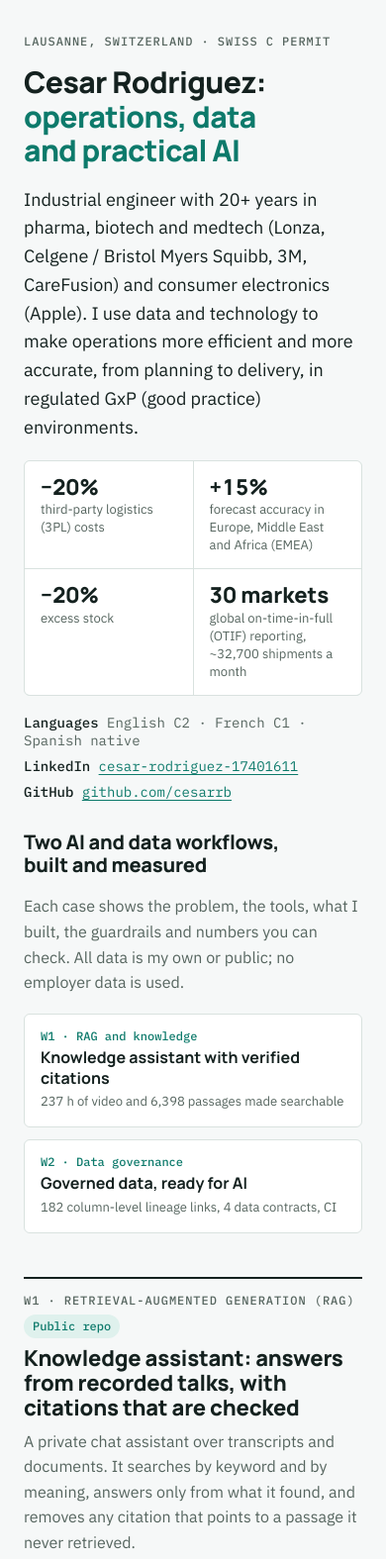
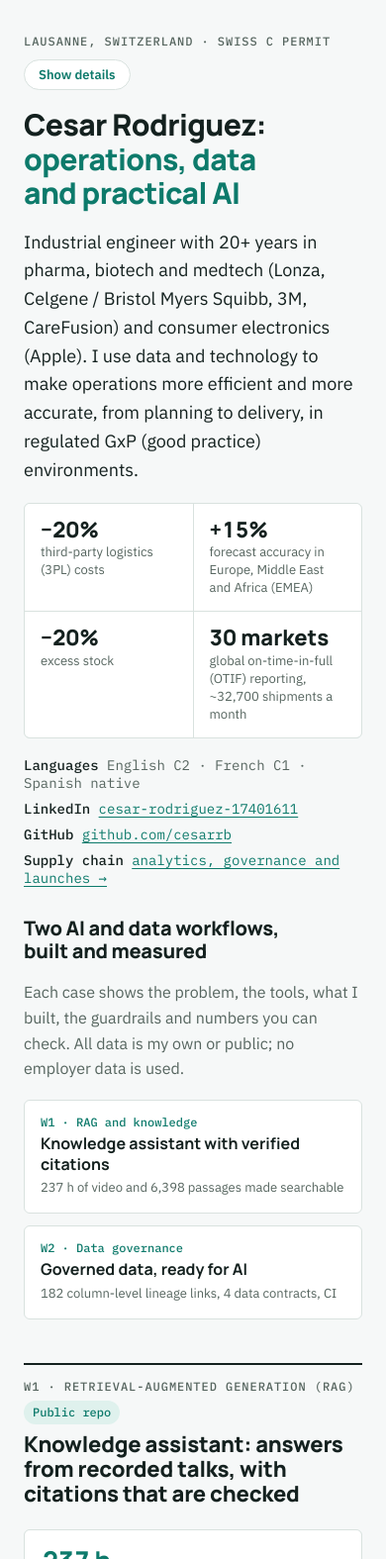
Before and after one commit to cesarrb/cesarrb.github.io, a plain HTML site: page index.html in a window 390 px wide. Shown: the top 1575 px of the page at 99% size. Drawn offline with Linux system fonts and the light colour scheme.

Commit message:
Main page: details behind a toggle; compact KPI cards on mobile
Co-Authored-By: Claude Opus 5.5 <noreply@anthropic.com>

```diff
--- a/index.html
+++ b/index.html
@@ -107,13 +107,18 @@ footer{font-size:13px;color:var(--muted);border-top:1px solid var(--line);paddin
 footer p{margin:0;max-width:80ch}
 @media (max-width:640px){.spec{grid-template-columns:1fr}.wrap{padding-block:28px 56px;gap:44px}}
 @media (prefers-reduced-motion:reduce){*{transition:none!important}}
+
+.toggle{font:600 13px var(--body);background:var(--surface);color:var(--accent);border:1px solid var(--line);border-radius:999px;padding:6px 14px;cursor:pointer}
+.toggle:hover{border-color:var(--accent)}
+body:not(.detail) .case .spec,body:not(.detail) .case .twin,body:not(.detail) .case-head p,body:not(.detail) .method ol li span:not(.k){display:none}
+.topbar{display:flex;justify-content:space-between;align-items:center;gap:12px;flex-wrap:wrap}
 </style>
 </head>
 <body>
 
 <div class="wrap">
 <header>
-  <span class="eyebrow">Lausanne, Switzerland · Swiss C permit</span>
+  <div class="topbar"><span class="eyebrow">Lausanne, Switzerland · Swiss C permit</span><button class="toggle" id="tgl" type="button" aria-pressed="false">Show details</button></div>
   <h1>Cesar Rodriguez: <span>operations, data and practical AI</span></h1>
   <p class="lede">Industrial engineer with 20+ years in pharma, biotech and medtech (Lonza, Celgene / Bristol Myers Squibb, 3M, CareFusion) and consumer electronics (Apple). I use data and technology to make operations more efficient and more accurate, from planning to delivery, in regulated GxP (good practice) environments.</p>
   <div class="results" aria-label="Results delivered">
@@ -126,6 +131,7 @@ footer p{margin:0;max-width:80ch}
     <li><b>Languages</b> English C2 · French C1 · Spanish native</li>
     <li><b>LinkedIn</b> <a href="https://www.linkedin.com/in/cesar-rodriguez-17401611">cesar-rodriguez-17401611</a></li>
     <li><b>GitHub</b> <a href="https://github.com/cesarrb">github.com/cesarrb</a></li>
+    <li><b>Supply chain</b> <a href="supply-chain/">analytics, governance and launches →</a></li>
   </ul>
   <h2 class="sub">Two AI and data workflows, built and measured</h2>
   <p class="lede small">Each case shows the problem, the tools, what I built, the guardrails and numbers you can check. All data is my own or public; no employer data is used.</p>
@@ -232,5 +238,11 @@ footer p{margin:0;max-width:80ch}
   <p>Cesar Rodriguez · Lausanne · <a href="https://www.linkedin.com/in/cesar-rodriguez-17401611">LinkedIn</a> · <a href="https://github.com/cesarrb">GitHub</a></p>
 </footer>
 </div>
+<script>
+const tgl=document.getElementById('tgl');
+function setDetail(on){document.body.classList.toggle('detail',on);tgl.setAttribute('aria-pressed',on);tgl.textContent=on?'Hide details':'Show details';try{localStorage.setItem('main-detail',on?'1':'0')}catch(e){}}
+tgl.addEventListener('click',()=>setDetail(!document.body.classList.contains('detail')));
+try{if(localStorage.getItem('main-detail')==='1')setDetail(true)}catch(e){}
+</script>
 </body>
 </html>
```
Also changed, not shown: supply-chain/index.html (+1 -1 lines).
